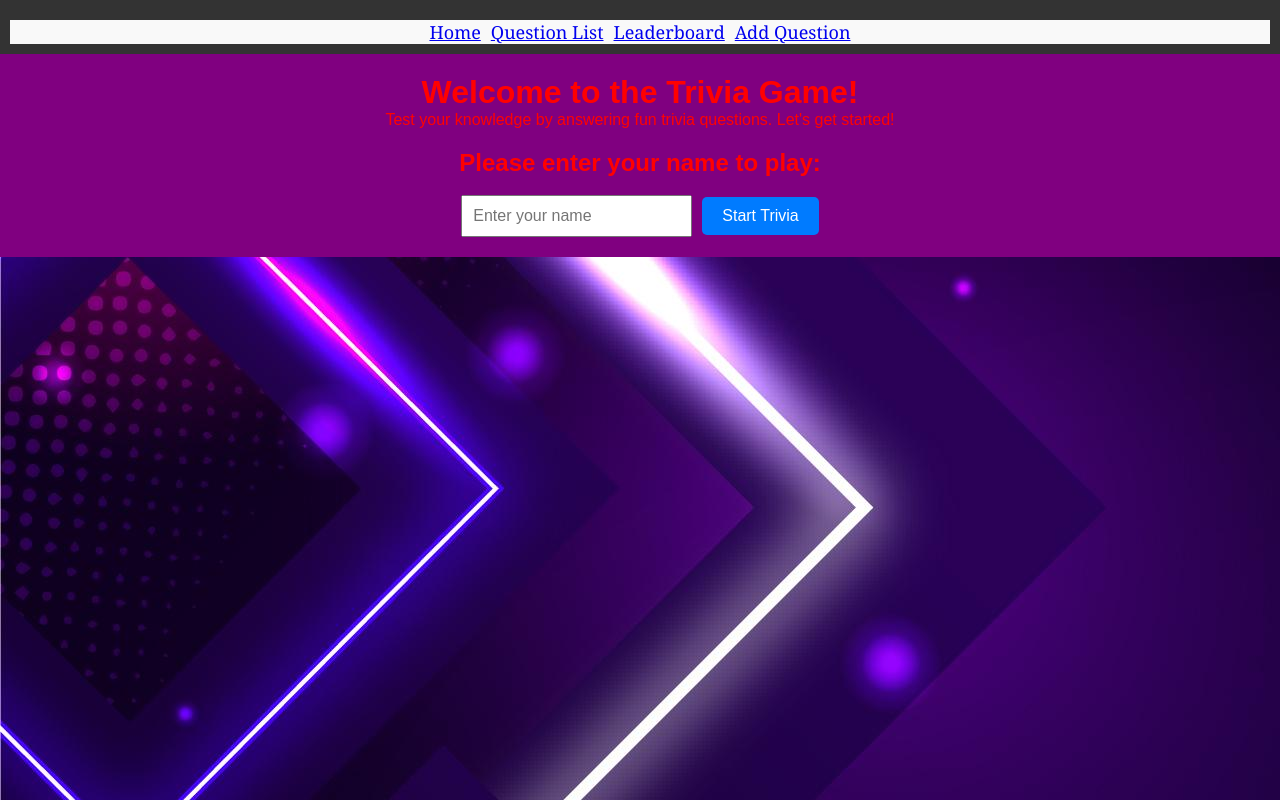
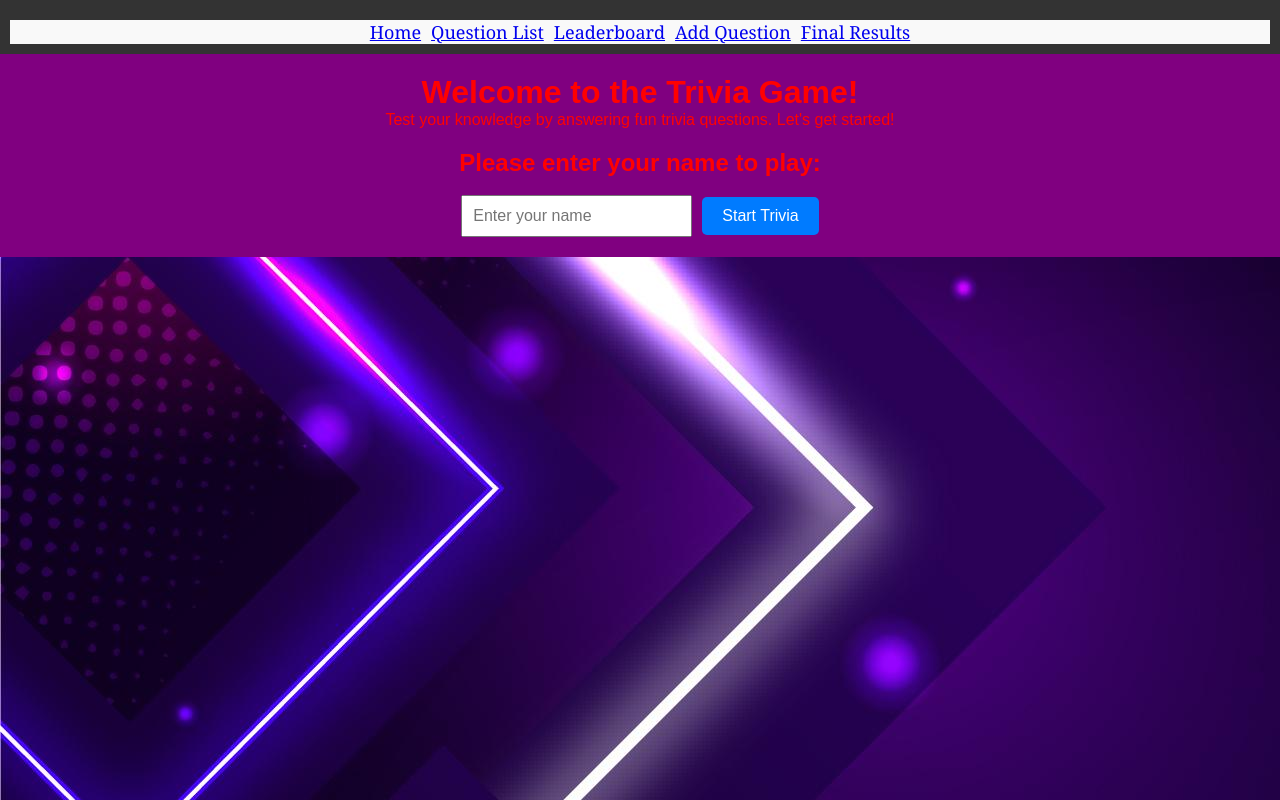
Before and after one commit to Krystal304/Capstone-Backend, a React (Vite) app: page / in a window 1280 px wide. Built offline with nearby package versions, Linux system fonts and the light colour scheme.

Commit message:
link final page

```diff
--- a/src/App.jsx
+++ b/src/App.jsx
@@ -56,6 +56,8 @@ function App() {
           {/* <Link to="/trivia">Trivia</Link> */}
           <Link to="/leaderboard">Leaderboard</Link>
           <Link to="/add-question">Add Question</Link>
+          <Link to="/Final">Final Results</Link>
+
         </div>
       </header>
 
```
